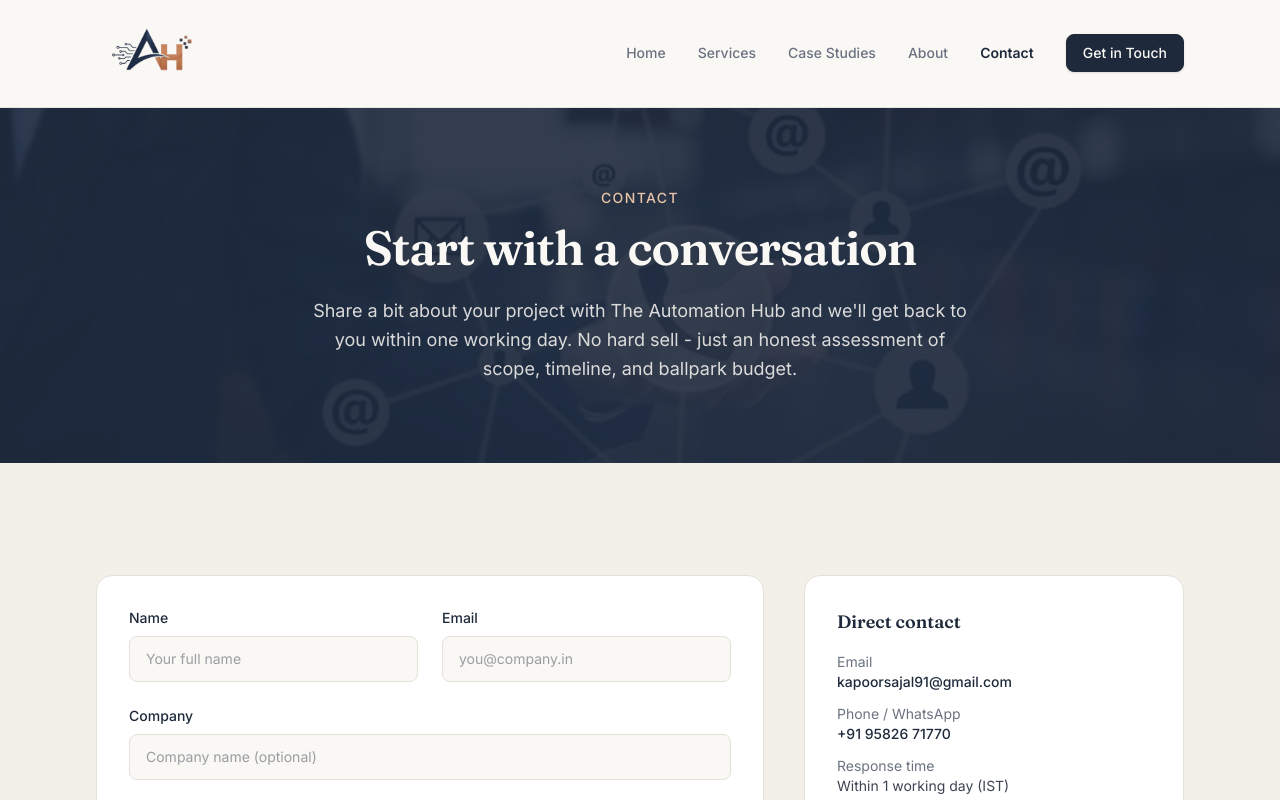
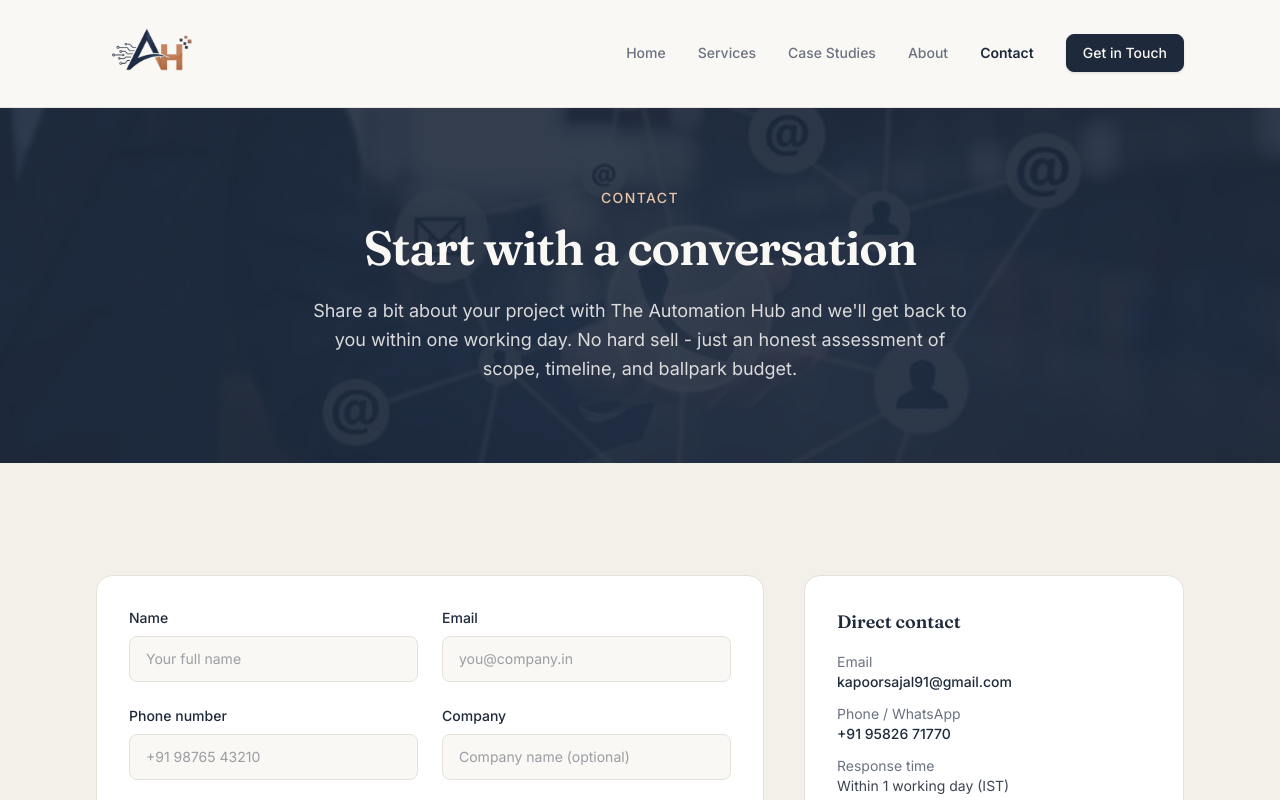
Before and after one commit to Sajal91/freelance-portfolio, a React (Vite) app: page /contact in a window 1280 px wide. Shown: the top 800 px of the page. Built offline with nearby package versions, Linux system fonts and the light colour scheme.

Commit message:
Form updated.

```diff
--- a/src/content/contact.ts
+++ b/src/content/contact.ts
@@ -27,6 +27,7 @@ export const calendlyPlaceholder = {
 export const formFields = {
   name: { label: 'Name', placeholder: 'Your full name' },
   email: { label: 'Email', placeholder: 'you@company.in' },
+  phone: { label: 'Phone number', placeholder: '+91 98765 43210' },
   company: { label: 'Company', placeholder: 'Company name (optional)' },
   projectType: {
     label: 'Project type',
--- a/src/pages/Contact.tsx
+++ b/src/pages/Contact.tsx
@@ -1,4 +1,5 @@
 import { useState } from 'react'
+import { useSearchParams } from 'react-router-dom'
 import { FadeIn } from '@/components/animation/FadeIn'
 import { Button } from '@/components/ui/Button'
 import { Card } from '@/components/ui/Card'
@@ -14,9 +15,24 @@ import {
 import bgImg from '@/assets/contact-bg.jpg'
 
 /** Contact page - form UI with static thank-you state (no backend) */
+/** Maps known query-param slugs to the display label locked into the form */
+const projectTypeSlugMap: Record<string, string> = {
+  whatsappautomationagent: 'WhatsApp Automation Agent',
+}
+
 export function Contact() {
   const [submitted, setSubmitted] = useState(false);
   const [loading, setLoading] = useState(false);
+  const [searchParams] = useSearchParams();
+
+  const rawProjectType = searchParams.get('projectType');
+  const normalizedProjectType = rawProjectType
+    ? rawProjectType.toLowerCase().replace(/[^a-z0-9]/g, '')
+    : '';
+  const lockedProjectType = rawProjectType
+    ? projectTypeSlugMap[normalizedProjectType] ?? rawProjectType
+    : null;
+  const isProjectTypeLocked = Boolean(lockedProjectType);
 
   const openCalendarPopup = () => {
     const width = 940;
@@ -55,7 +71,7 @@ export function Contact() {
 
     try {
       await fetch(
-        "https://script.google.com/macros/s/AKfycbxGF4SyYpT3-FTIBRbvtFfBtGFvseAJBC46Rr4UQn30rfnUIOF8OYUd8-e3v4h8wGq_/exec",
+        "https://script.google.com/macros/s/AKfycbwe_oOtb2dBq9uqeguav_uoITLqypLQStpj5I2V9yy-MqXMF60dYe3w6dcbu2r1JzIS/exec",
         {
           method: "POST",
           body: formData,
@@ -132,6 +148,20 @@ export function Contact() {
                   </div>
                 </div>
 
+                <div className="grid gap-6 sm:grid-cols-2">
+                  <div>
+                    <label htmlFor="phone" className="block text-sm font-medium text-navy">
+                      {formFields.phone.label}
+                    </label>
+                    <input
+                      id="phone"
+                      name="phone"
+                      type="tel"
+                      required
+                      placeholder={formFields.phone.placeholder}
+                      className="mt-2 w-full rounded-lg border border-border bg-cream px-4 py-3 text-sm transition-colors focus:border-navy/30 focus:outline-none focus:ring-2 focus:ring-warm/20"
+                    />
+                  </div>
                   <div>
                     <label htmlFor="company" className="block text-sm font-medium text-navy">
                       {formFields.company.label}
@@ -144,11 +174,25 @@ export function Contact() {
                       className="mt-2 w-full rounded-lg border border-border bg-cream px-4 py-3 text-sm transition-colors focus:border-navy/30 focus:outline-none focus:ring-2 focus:ring-warm/20"
                     />
                   </div>
+                </div>
 
                 <div>
                   <label htmlFor="projectType" className="block text-sm font-medium text-navy">
                     {formFields.projectType.label}
                   </label>
+                  {isProjectTypeLocked ? (
+                    <>
+                      <input
+                        id="projectType"
+                        type="text"
+                        value={lockedProjectType ?? ''}
+                        readOnly
+                        aria-readonly="true"
+                        className="mt-2 w-full cursor-not-allowed rounded-lg border border-border bg-cream-dark/40 px-4 py-3 text-sm text-navy focus:outline-none"
+                      />
+                      <input type="hidden" name="projectType" value={lockedProjectType ?? ''} />
+                    </>
+                  ) : (
                     <select
                       id="projectType"
                       name="projectType"
@@ -165,8 +209,10 @@ export function Contact() {
                         </option>
                       ))}
                     </select>
+                  )}
                 </div>
 
+                {!isProjectTypeLocked && (
                   <div>
                     <label htmlFor="message" className="block text-sm font-medium text-navy">
                       {formFields.message.label}
@@ -180,6 +226,7 @@ export function Contact() {
                       className="mt-2 w-full resize-y rounded-lg border border-border bg-cream px-4 py-3 text-sm transition-colors focus:border-navy/30 focus:outline-none focus:ring-2 focus:ring-warm/20"
                     />
                   </div>
+                )}
 
                 <Button
                   type="submit"
```
Lines whose indentation alone changed are shown as unchanged.
